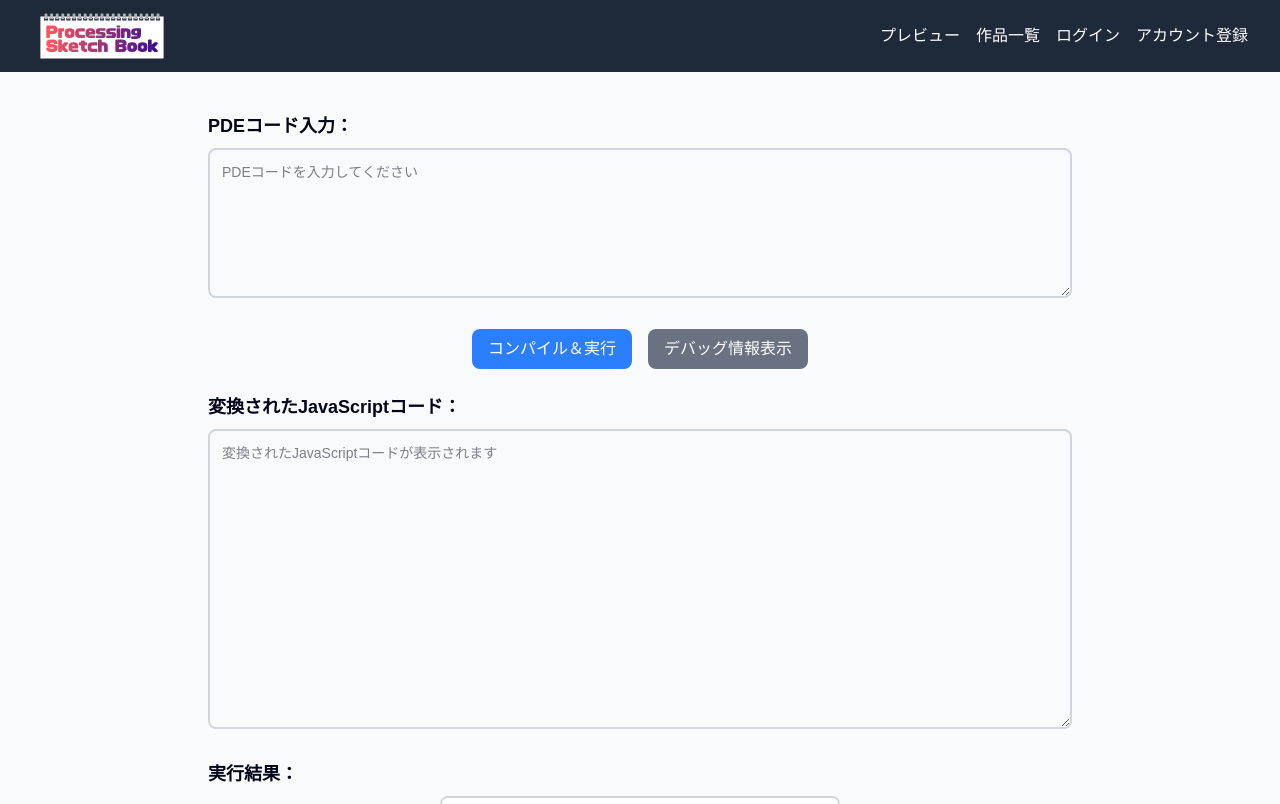
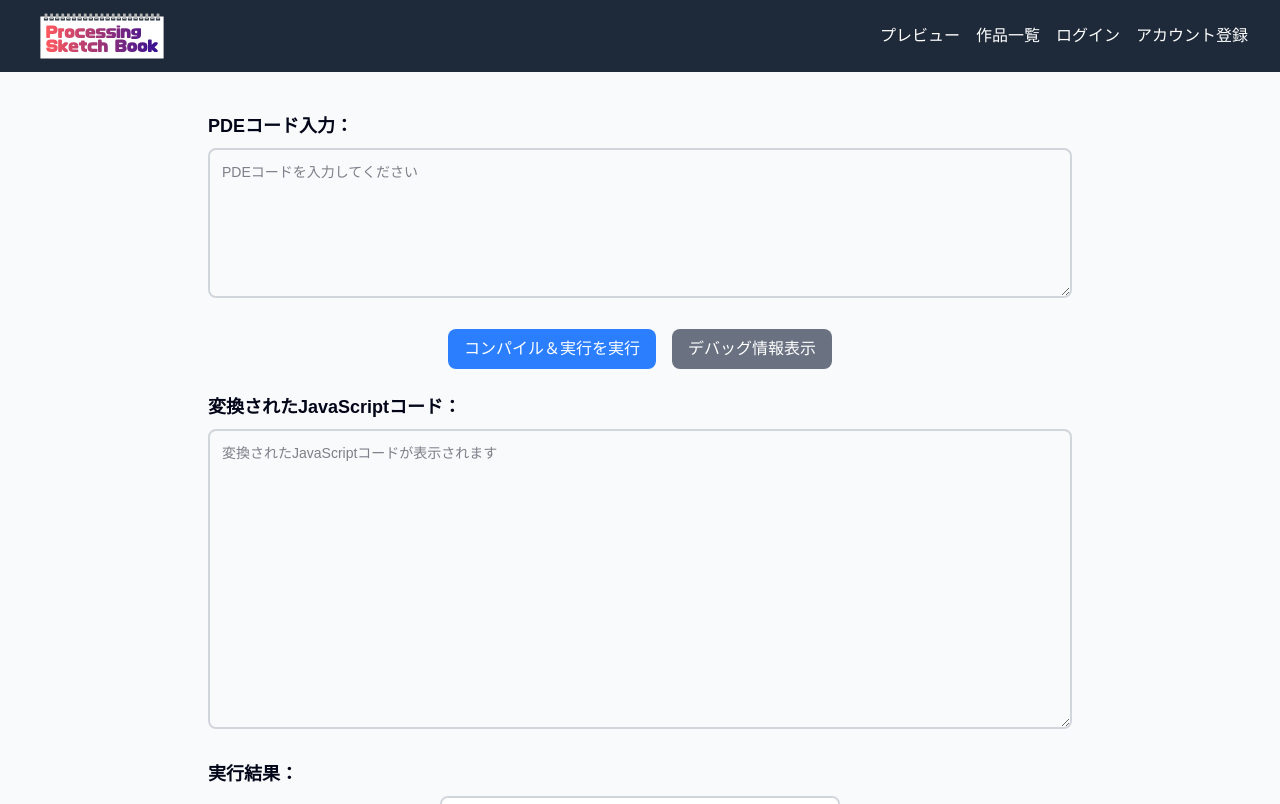
Before and after one commit to SketchShifter/sketchshifter_frontend, a Next.js app: page /pde in a window 1280 px wide. Shown: the top 804 px of the page. Built offline with nearby package versions, Linux system fonts and the light colour scheme; no server answers.

Commit message:
通知多くてごめんね❤️(デバッグを追記)

```diff
--- a/src/app/pde/page.tsx
+++ b/src/app/pde/page.tsx
@@ -256,7 +256,7 @@ export default function PDEPage() {
               id="compileBtn"
               className="rounded-md bg-blue-500 px-4 py-2 text-white hover:bg-blue-600"
             >
-              コンパイル＆実行
+              コンパイル＆実行を実行
             </button>
             <button
               id="showDebugBtn"
```
